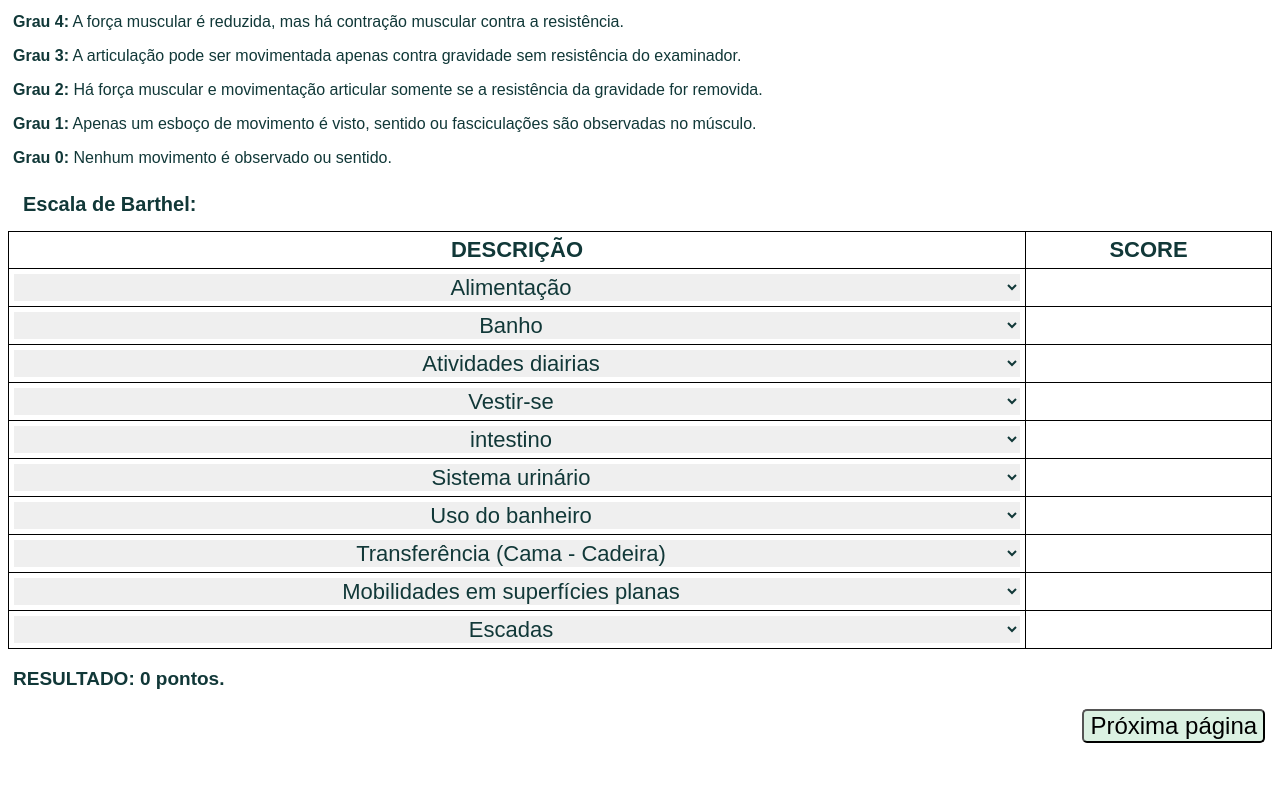
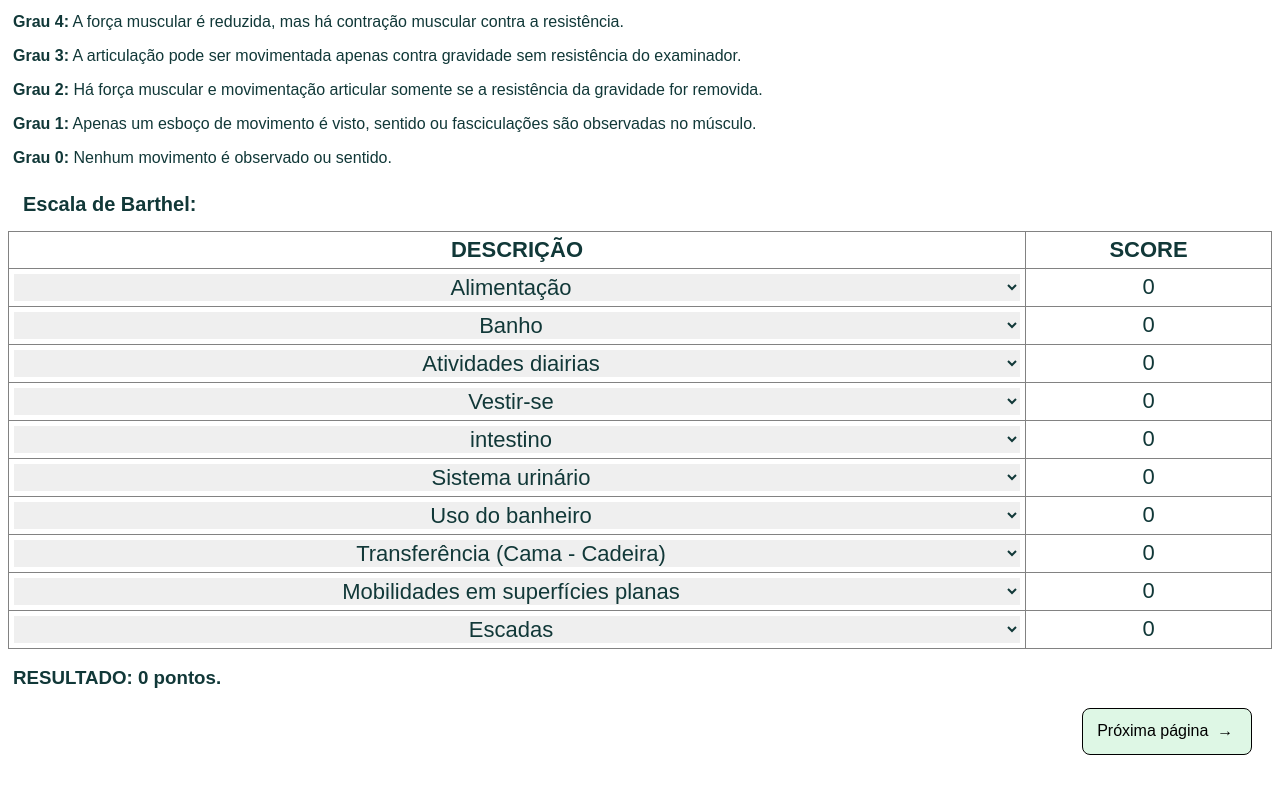
Before and after one commit to Kennedy-klam/Fisio-Digital, a PHP site: the page made by opção-de-login/doctor/dashboard/Ficha De Avaliação/Avaliação Geriatrica/EstadoMental/fichaestadomental.html in a window 1280 px wide. Shown: the part 1735-2521 px from the top of the page. After the commit the page ends 2490 px from the top, so only its background shows below. Run offline with PHP 8.4, Linux system fonts and the light colour scheme.

Commit message:
alteração

```diff
--- a/opção-de-login/doctor/dashboard/Ficha De Avaliação/Avaliação Geriatrica/EstadoMental/fichaestadomental.html
+++ b/opção-de-login/doctor/dashboard/Ficha De Avaliação/Avaliação Geriatrica/EstadoMental/fichaestadomental.html
@@ -32,7 +32,7 @@
                         </div>
                         <div class="notes">
                             Nota:
-                            <input type="text" class="notes-input">
+                            <input class="notes-input">
                         </div>
                     </div>
                 </div>
@@ -500,8 +500,8 @@
                     <option value="10">10</option>
                   </select>
             </td>
-            <td>
-
+            <td class="score-cell">
+               0
             </td>
         </tr>
         <tr>
@@ -515,8 +515,8 @@
                     <option value="5">5</option>
                 </select>
             </td>
-            <td>
-
+            <td class="score-cell">
+               0
             </td>
         </tr>
         <tr>
@@ -530,8 +530,8 @@
                     <option value="5">5</option>
                 </select>
             </td>
-            <td>
-
+            <td class="score-cell">
+                0
             </td>
         </tr>
         <tr>
@@ -550,8 +550,8 @@
                     <option value="10">10</option>
                   </select>
             </td>
-            <td>
-
+            <td class="score-cell">
+                0
             </td>
         </tr>
         <tr>
@@ -570,8 +570,8 @@
                     <option value="10">10</option>
                   </select>
             </td>
-            <td>
-
+            <td class="score-cell">
+               0
             </td>
         </tr>
         <tr>
@@ -590,8 +590,8 @@
                     <option value="10">10</option>
                   </select>
             </td>
-            <td>
-
+            <td class="score-cell">
+               0
             </td>
         </tr>
         <tr>
@@ -610,8 +610,8 @@
                     <option value="10">10</option>
                   </select>
             </td>
-            <td>
-
+            <td class="score-cell">
+                0
             </td>
         </tr>
         <tr>
@@ -635,8 +635,8 @@
                     <option value="15">15</option>
                   </select>
             </td>
-            <td>
-
+            <td class="score-cell">
+                0
             </td>
         </tr>
         <tr>
@@ -660,14 +660,14 @@
                     <option value="15">15</option>
                   </select>
             </td>
-            <td>
-
+            <td class="score-cell">
+                0
             </td>
         </tr>
         <tr>
             <td>
-                <select class="notes-table" aria-label="Default select example">
-                    <option selected>Escadas</option>
+                <select class="notes-table" >
+                    <option disabled selected>Escadas</option>
                     <option value="1">1</option>
                     <option value="2">2</option>
                     <option value="3">3</option>
@@ -680,14 +680,14 @@
                     <option value="10">10</option>
                   </select>
             </td>
-            <td>
-
+            <td class="score-cell">
+                0
             </td>
         </tr>
     </tbody>
 </table>
-<div class="legend"><h3 id="resultado">RESULTADO: 0 pontos.</h3></div>
-<button class="styled-button" type="button" onclick="redirecionar('../TAF/index.html')">Próxima página</button>
+<div class="legend"><h3 id="resultado2">RESULTADO: 0 pontos.</h3></div>
+<button class="styled-button" type="button" onclick="redirecionar('../TAF/index.html')">Próxima página &nbsp;&rarr;&nbsp;  </button>
 
 </div>
 
--- a/opção-de-login/doctor/dashboard/Ficha De Avaliação/Avaliação Geriatrica/EstadoMental/script/script.js
+++ b/opção-de-login/doctor/dashboard/Ficha De Avaliação/Avaliação Geriatrica/EstadoMental/script/script.js
@@ -39,8 +39,6 @@ document.addEventListener('DOMContentLoaded', () => {
             notesField.value = score;
         }
     }
-
-    // Atualiza a pontuação total de todas as seções não relacionadas ao Teste de Força
     const notesInputs = document.querySelectorAll('.notes-input');
     notesInputs.forEach(input => {
         input.addEventListener('input', updateTotalScore);
@@ -60,17 +58,38 @@ document.addEventListener('DOMContentLoaded', () => {
     }
 });
 
+// Função para atualizar o valor do "score-cell" e somar o total
+function atualizarScore(selectElement) {
+    // Obtém o valor selecionado no <select>
+    let valorSelecionado = parseInt(selectElement.value) || 0; // Converte o valor para número, ou 0 se for inválido
 
-// Seleciona todos os elementos select da tabela
-const selects = document.querySelectorAll('.notes-table');
+    // Localiza a célula da tabela com a classe 'score-cell' na mesma linha
+    let celulaScore = selectElement.closest('tr').querySelector('.score-cell');
 
-// Adiciona um listener para cada select
-selects.forEach(select => {
+    // Atualiza a célula 'score-cell' com o valor selecionado
+    celulaScore.textContent = valorSelecionado;
+
+    // Atualiza o total geral
+    atualizarTotal();
+}
+
+// Função para calcular o total e atualizar o elemento com id="resultado2"
+function atualizarTotal() {
+    let total = 0;
+
+    // Itera sobre todas as células com a classe 'score-cell' e soma os valores
+    document.querySelectorAll('.score-cell').forEach(function(celula) {
+        let valor = parseInt(celula.textContent) || 0;
+        total += valor;
+    });
+
+    // Atualiza o elemento com id "resultado2" com o valor total
+    document.getElementById('resultado2').textContent = `RESULTADO: ${total} pontos.`;
+}
+
+// Adiciona o evento de 'change' (mudança) em todos os elementos <select>
+document.querySelectorAll('select').forEach(function(select) {
     select.addEventListener('change', function() {
-        // Encontra a célula SCORE na mesma linha do select
-         const scoreCell = this.parentElement.nextElementSibling;
-
-        // Insere o valor do select na célula SCORE
-        scoreCell.textContent = this.value;
+        atualizarScore(this);
     });
 });
--- a/opção-de-login/doctor/dashboard/Ficha De Avaliação/Avaliação Geriatrica/EstadoMental/style/Tela2.css
+++ b/opção-de-login/doctor/dashboard/Ficha De Avaliação/Avaliação Geriatrica/EstadoMental/style/Tela2.css
@@ -88,7 +88,7 @@ legend{
     padding: 15px;
 }
 .legend{
-    margin: 5px;
+    margin-left: 5px;
 }
 #resultado{
     font-size: 19px;
@@ -153,6 +153,8 @@ input{
 a{
     color: var(--cor5);
     text-decoration: none;
+    display: inline-block;
+    padding: 0;
 }
 table {
     width: 100%;
@@ -160,10 +162,11 @@ table {
     margin-top: 5px;
     text-align: center;
     padding: 35px;
+    border: #828282;
 }
 th, td {
     padding: 5px; /* Adiciona padding às células */
-    border: 1px solid var(--cor6); /* Bordas para as células */
+    border: 1px solid #828282; /* Bordas para as células */
     font-size: 22px;
     color: #113838;
 }
@@ -173,10 +176,13 @@ form {
     gap: 10px;
 }
 button{
+    width: 170px;
+    height: 47px;
     margin-left: 85%;
-    border-radius: 5px;
-    font-size: 24px;
+    border-radius: 8px;
+    border: 1px solid black;
+    font-size: 16px;
     font-family: Arial, Helvetica, sans-serif;
-    background-color: var(--cor4);
-    margin-bottom: 35px;
+    background-color:#DEF7E5;
+    text-align: center;
 }
```
